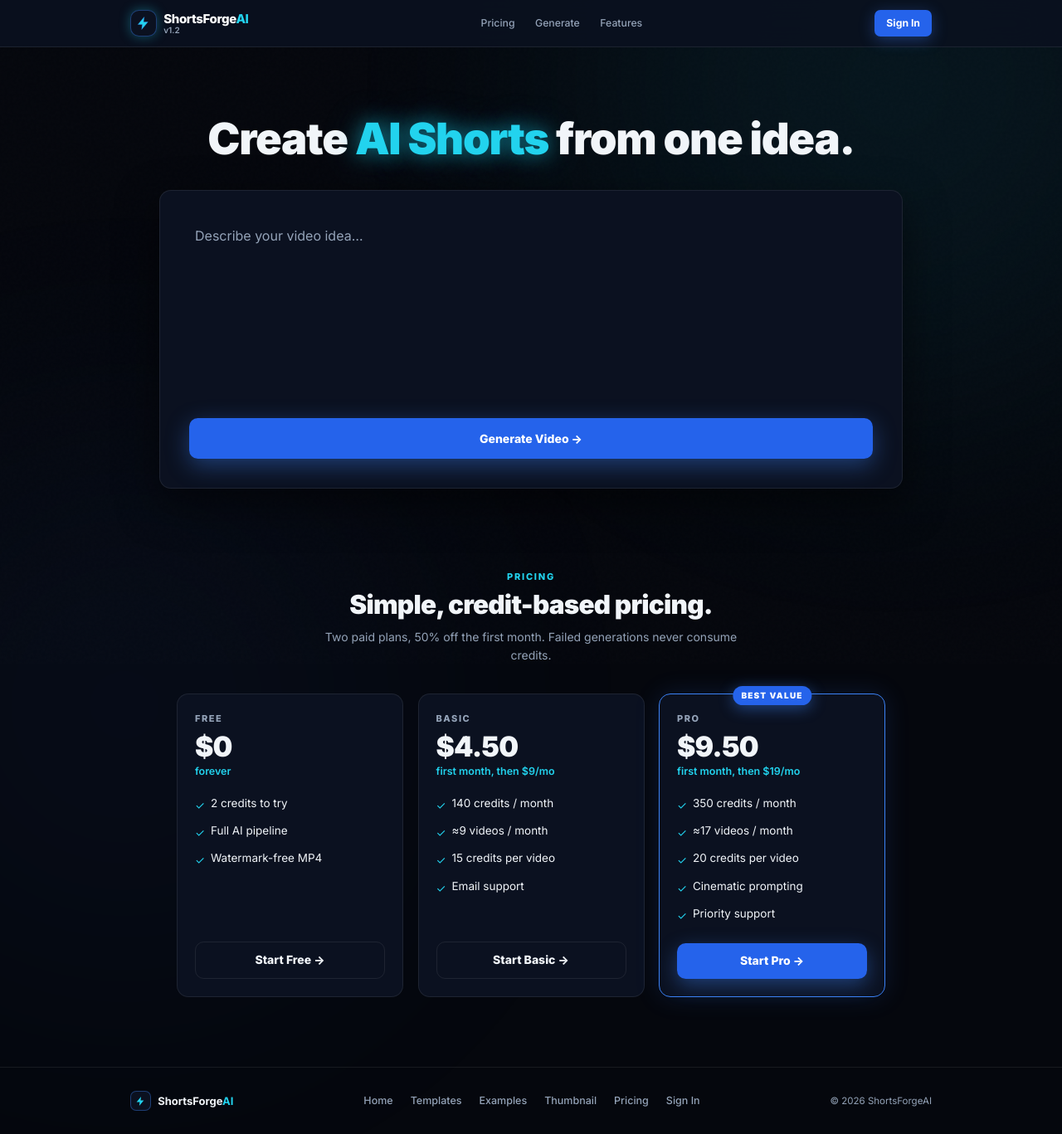
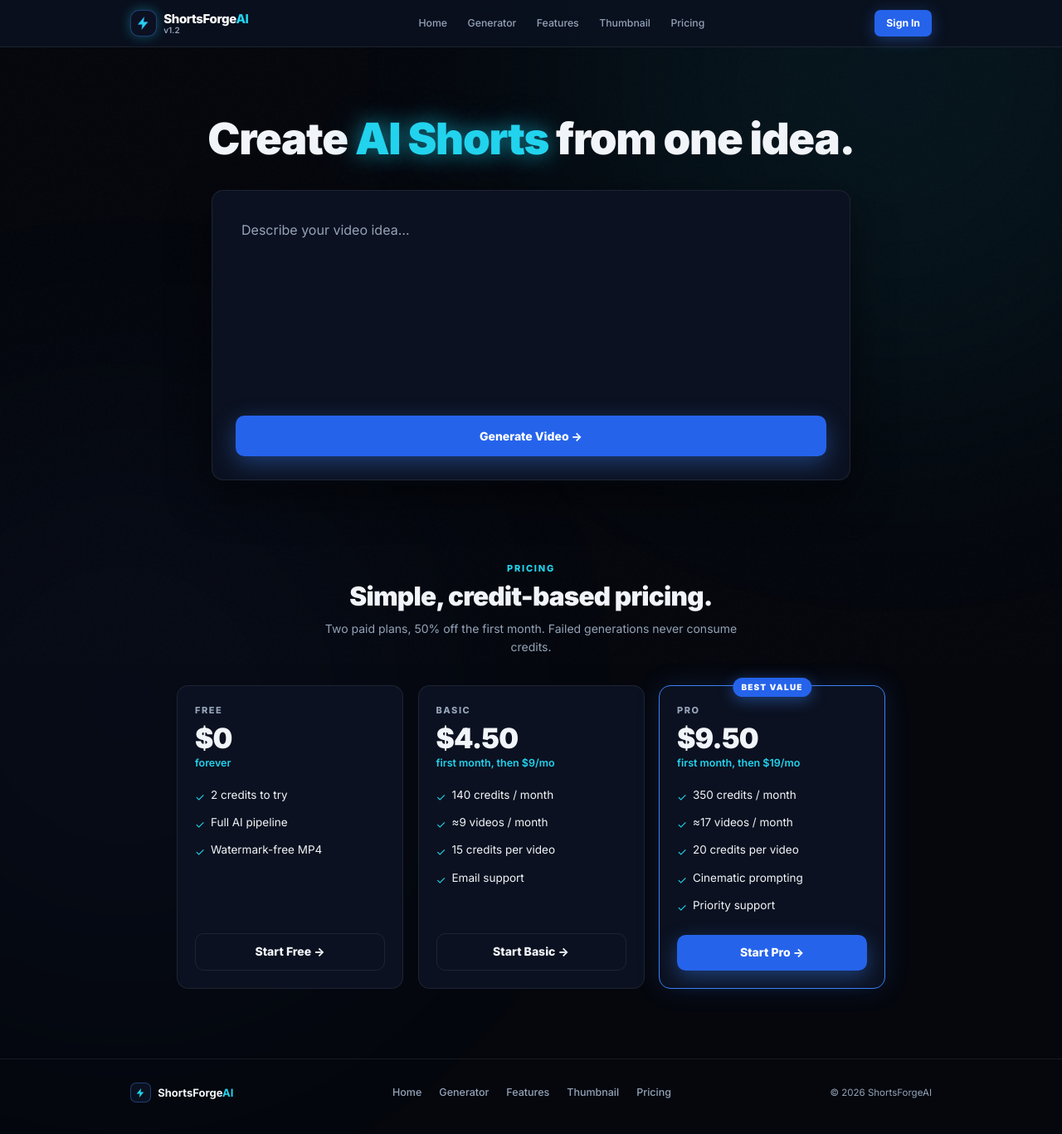
Before and after one commit to josephsskaf-hub/shortsforgeai, a Next.js app: page / in a window 1280 px wide. Shown: the whole page at 83% size. Built offline with nearby package versions, Linux system fonts and the light colour scheme; no server answers.

Commit message:
fix: push #075c nav order Home Generator Features Thumbnail Pricing

```diff
--- a/app/HomePageClient.tsx
+++ b/app/HomePageClient.tsx
@@ -143,9 +143,11 @@
 
           {/* Center links — desktop */}
           <div className="hidden items-center gap-7 md:flex">
+            <Link href="/" className="text-sm font-medium text-[#94A3B8] hover:text-[#F1F5F9] transition">Home</Link>
+            <Link href="/generate" className="text-sm font-medium text-[#94A3B8] hover:text-[#F1F5F9] transition">Generator</Link>
+            <a href="#features" className="text-sm font-medium text-[#94A3B8] hover:text-[#F1F5F9] transition">Features</a>
+            <Link href={THUMBNAIL_ROUTE} className="text-sm font-medium text-[#94A3B8] hover:text-[#F1F5F9] transition">Thumbnail</Link>
             <a href="#pricing" className="text-sm font-medium text-[#94A3B8] hover:text-[#F1F5F9] transition">Pricing</a>
-            <Link href="/generate" className="text-sm font-medium text-[#94A3B8] hover:text-[#F1F5F9] transition">Generate</Link>
-            <a href="#pricing" className="text-sm font-medium text-[#94A3B8] hover:text-[#F1F5F9] transition">Features</a>
           </div>
 
           {/* Right side */}
@@ -205,9 +207,11 @@
         {navOpen && (
           <div className="md:hidden border-t border-white/[0.08] bg-[#0B1120]/95 backdrop-blur-xl">
             <div className="mx-auto flex max-w-6xl flex-col gap-1 px-4 py-3">
+              <Link onClick={() => setNavOpen(false)} href="/" className="rounded-md px-3 py-2 text-sm font-medium text-[#94A3B8] hover:bg-white/[.04] hover:text-[#F1F5F9]">Home</Link>
+              <Link onClick={() => setNavOpen(false)} href="/generate" className="rounded-md px-3 py-2 text-sm font-medium text-[#94A3B8] hover:bg-white/[.04] hover:text-[#F1F5F9]">Generator</Link>
+              <a onClick={() => setNavOpen(false)} href="#features" className="rounded-md px-3 py-2 text-sm font-medium text-[#94A3B8] hover:bg-white/[.04] hover:text-[#F1F5F9]">Features</a>
+              <Link onClick={() => setNavOpen(false)} href={THUMBNAIL_ROUTE} className="rounded-md px-3 py-2 text-sm font-medium text-[#94A3B8] hover:bg-white/[.04] hover:text-[#F1F5F9]">Thumbnail</Link>
               <a onClick={() => setNavOpen(false)} href="#pricing" className="rounded-md px-3 py-2 text-sm font-medium text-[#94A3B8] hover:bg-white/[.04] hover:text-[#F1F5F9]">Pricing</a>
-              <Link onClick={() => setNavOpen(false)} href="/generate" className="rounded-md px-3 py-2 text-sm font-medium text-[#94A3B8] hover:bg-white/[.04] hover:text-[#F1F5F9]">Generate</Link>
-              <a onClick={() => setNavOpen(false)} href="#pricing" className="rounded-md px-3 py-2 text-sm font-medium text-[#94A3B8] hover:bg-white/[.04] hover:text-[#F1F5F9]">Features</a>
             </div>
           </div>
         )}
@@ -226,13 +230,13 @@
           from one idea.
         </h1>
 
-        {/* Single clean prompt card — width aligned with nav container */}
+        {/* Single clean prompt card — fixed 770×350 */}
         <form
           onSubmit={(e) => {
             e.preventDefault()
             goToGenerate()
           }}
-          className="mx-auto mt-10 flex min-h-[360px] w-full max-w-5xl flex-col justify-center gap-5 rounded-2xl border border-white/[0.08] bg-[#0B1120] p-8 shadow-[0_18px_50px_rgba(0,0,0,.5)] focus-within:border-blue-500/60 sm:p-10"
+          className="mx-auto mt-10 flex h-[350px] w-full max-w-[770px] flex-col justify-center gap-5 rounded-2xl border border-white/[0.08] bg-[#0B1120] p-8 shadow-[0_18px_50px_rgba(0,0,0,.5)] focus-within:border-blue-500/60 sm:p-8"
         >
           <textarea
             value={prompt}
@@ -252,8 +256,9 @@
         </form>
       </section>
 
-      {/* ───────── Pricing ───────── */}
+      {/* ───────── Pricing (also anchors Features) ───────── */}
       <section id="pricing" className="relative z-10 mx-auto max-w-5xl px-4 pt-12 pb-8 sm:px-6">
+        <span id="features" className="absolute -mt-20" aria-hidden />
         <div className="mb-10 text-center">
           <div className="mb-2 text-[11px] font-extrabold uppercase tracking-[.16em] text-cyan-400">
             Pricing
@@ -333,11 +338,10 @@
           </div>
           <div className="flex flex-wrap items-center justify-center gap-x-6 gap-y-2">
             <Link href="/" className="text-[12.5px] font-medium text-[#94A3B8] hover:text-[#F1F5F9]">Home</Link>
-            <Link href="/templates" className="text-[12.5px] font-medium text-[#94A3B8] hover:text-[#F1F5F9]">Templates</Link>
-            <Link href="/examples" className="text-[12.5px] font-medium text-[#94A3B8] hover:text-[#F1F5F9]">Examples</Link>
+            <Link href="/generate" className="text-[12.5px] font-medium text-[#94A3B8] hover:text-[#F1F5F9]">Generator</Link>
+            <Link href="/#features" className="text-[12.5px] font-medium text-[#94A3B8] hover:text-[#F1F5F9]">Features</Link>
             <Link href={THUMBNAIL_ROUTE} className="text-[12.5px] font-medium text-[#94A3B8] hover:text-[#F1F5F9]">Thumbnail</Link>
-            <Link href="/pricing" className="text-[12.5px] font-medium text-[#94A3B8] hover:text-[#F1F5F9]">Pricing</Link>
-            <Link href="/login" className="text-[12.5px] font-medium text-[#94A3B8] hover:text-[#F1F5F9]">Sign In</Link>
+            <Link href="/#pricing" className="text-[12.5px] font-medium text-[#94A3B8] hover:text-[#F1F5F9]">Pricing</Link>
           </div>
           <p className="text-[11.5px] text-[#94A3B8]">© 2026 ShortsForgeAI</p>
         </div>
```
